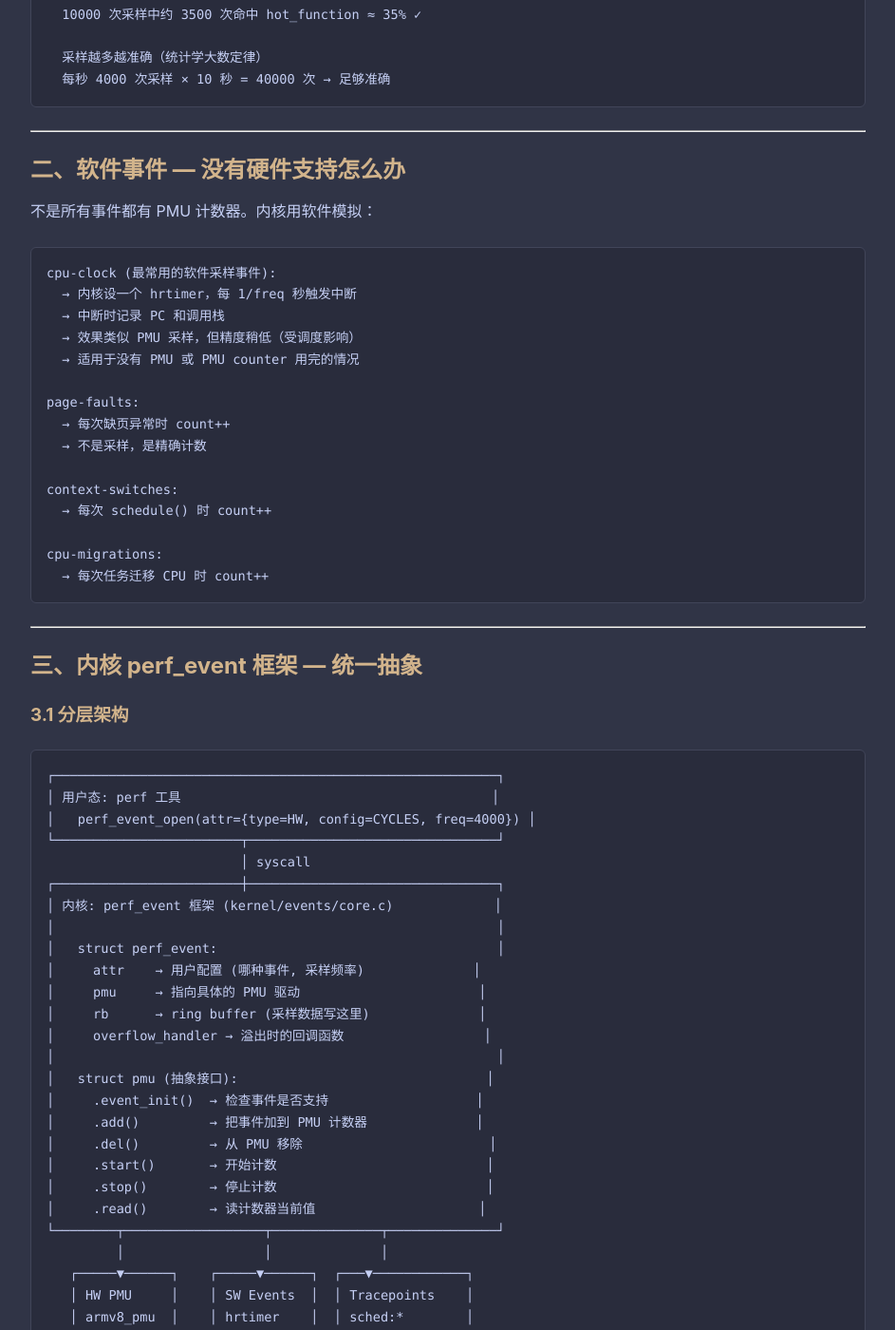
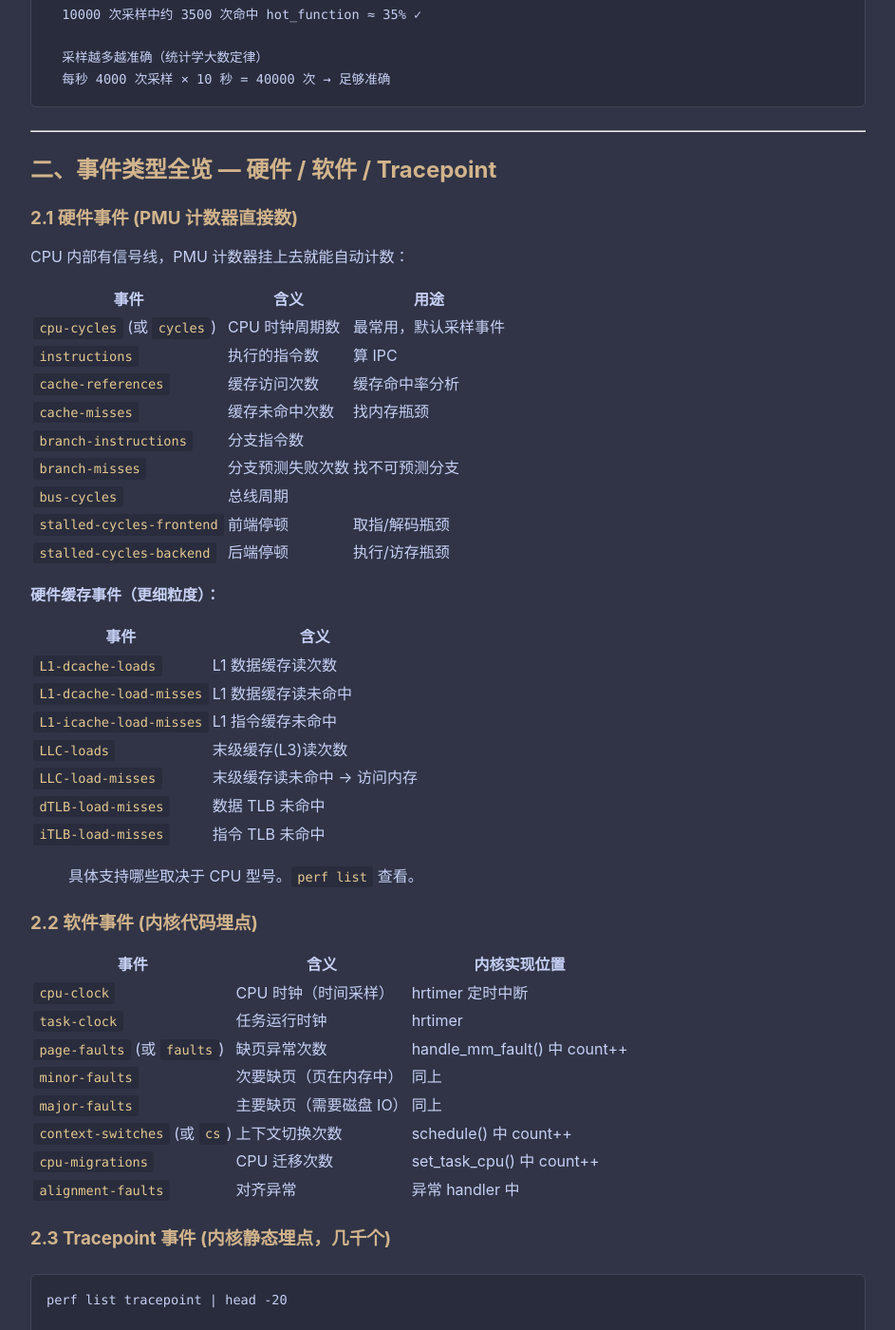
Before and after one commit to wangxiaolei12/wangxiaolei12.github.io, a Jekyll site: the page built from _posts/userspace-tools/2026-06-16-linux-perf-implementation-and-usage.md, in a window 1280 px wide and 1400 px high, scrolled down 2843 px. Shown: the whole window at 95% size, without its empty margins (168-1111 px from the left). Built offline with Jekyll 4.4.1, drawn with Linux system fonts in a browser that asks for light colours; some of the changed text lies outside the part shown.

Commit message:
Perf: expand event types section with full HW/SW/tracepoint list and why software events exist

````diff
--- a/_posts/userspace-tools/2026-06-16-linux-perf-implementation-and-usage.md
+++ b/_posts/userspace-tools/2026-06-16-linux-perf-implementation-and-usage.md
@@ -127,27 +127,119 @@ PMU 只是把信号线连到计数器上，不会干扰程序执行。
 
 ---
 
-## 二、软件事件 — 没有硬件支持怎么办
+## 二、事件类型全览 — 硬件 / 软件 / Tracepoint
 
-不是所有事件都有 PMU 计数器。内核用软件模拟：
+### 2.1 硬件事件 (PMU 计数器直接数)
+
+CPU 内部有信号线，PMU 计数器挂上去就能自动计数：
+
+| 事件 | 含义 | 用途 |
+|------|------|------|
+| `cpu-cycles` (或 `cycles`) | CPU 时钟周期数 | 最常用，默认采样事件 |
+| `instructions` | 执行的指令数 | 算 IPC |
+| `cache-references` | 缓存访问次数 | 缓存命中率分析 |
+| `cache-misses` | 缓存未命中次数 | 找内存瓶颈 |
+| `branch-instructions` | 分支指令数 | |
+| `branch-misses` | 分支预测失败次数 | 找不可预测分支 |
+| `bus-cycles` | 总线周期 | |
+| `stalled-cycles-frontend` | 前端停顿 | 取指/解码瓶颈 |
+| `stalled-cycles-backend` | 后端停顿 | 执行/访存瓶颈 |
+
+**硬件缓存事件（更细粒度）：**
+
+| 事件 | 含义 |
+|------|------|
+| `L1-dcache-loads` | L1 数据缓存读次数 |
+| `L1-dcache-load-misses` | L1 数据缓存读未命中 |
+| `L1-icache-load-misses` | L1 指令缓存未命中 |
+| `LLC-loads` | 末级缓存(L3)读次数 |
+| `LLC-load-misses` | 末级缓存读未命中 → 访问内存 |
+| `dTLB-load-misses` | 数据 TLB 未命中 |
+| `iTLB-load-misses` | 指令 TLB 未命中 |
+
+> 具体支持哪些取决于 CPU 型号。`perf list` 查看。
+
+### 2.2 软件事件 (内核代码埋点)
+
+| 事件 | 含义 | 内核实现位置 |
+|------|------|-------------|
+| `cpu-clock` | CPU 时钟（时间采样） | hrtimer 定时中断 |
+| `task-clock` | 任务运行时钟 | hrtimer |
+| `page-faults` (或 `faults`) | 缺页异常次数 | handle_mm_fault() 中 count++ |
+| `minor-faults` | 次要缺页（页在内存中） | 同上 |
+| `major-faults` | 主要缺页（需要磁盘 IO） | 同上 |
+| `context-switches` (或 `cs`) | 上下文切换次数 | schedule() 中 count++ |
+| `cpu-migrations` | CPU 迁移次数 | set_task_cpu() 中 count++ |
+| `alignment-faults` | 对齐异常 | 异常 handler 中 |
+
+### 2.3 Tracepoint 事件 (内核静态埋点，几千个)
+
+```bash
+perf list tracepoint | head -20
+
+# 常用:
+sched:sched_switch          # 上下文切换详情 (从谁切到谁)
+sched:sched_wakeup          # 进程被唤醒
+irq:irq_handler_entry       # 中断处理开始
+irq:irq_handler_exit        # 中断处理结束
+block:block_rq_issue        # 块 IO 请求发出
+net:net_dev_xmit            # 网络包发送
+kmem:kmalloc                # 内存分配
+kmem:kfree                  # 内存释放
+```
+
+### 2.4 为什么需要软件事件？
+
+**原因一：有些事件硬件根本数不了**
+
+PMU 只能数 CPU 微架构内部的事件（流水线上有信号线的）。但 `page-faults`、`context-switches` 这些是**内核逻辑概念**，不是硬件能感知的：
 
 ```
-cpu-clock (最常用的软件采样事件):
-  → 内核设一个 hrtimer，每 1/freq 秒触发中断
-  → 中断时记录 PC 和调用栈
-  → 效果类似 PMU 采样，但精度稍低（受调度影响）
-  → 适用于没有 PMU 或 PMU counter 用完的情况
+PMU 能数的:   cycles, instructions, cache-miss
+              ↑ CPU 内部有"事件信号线"连到计数器
 
-page-faults:
-  → 每次缺页异常时 count++
-  → 不是采样，是精确计数
+PMU 数不了的: page-fault    ← 这是软件处理的异常
+              context-switch ← 这是调度器的行为
+              cpu-migration  ← 这是负载均衡的结果
+              没有硬件信号线，PMU 看不到这些！
+```
 
-context-switches:
-  → 每次 schedule() 时 count++
+**原因二：硬件计数器数量有限**
 
-cpu-migrations:
-  → 每次任务迁移 CPU 时 count++
+ARM64 通常只有 6 个 PMU 计数器。如果你同时想监控 10 个事件，硬件不够用：
+
 ```
+场景: 6 个 PMU counter 已经全部用于 cache 分析:
+  counter 0: L1-dcache-loads
+  counter 1: L1-dcache-load-misses
+  counter 2: L1-icache-load-misses
+  counter 3: LLC-loads
+  counter 4: LLC-load-misses
+  counter 5: dTLB-load-misses
+
+  还想同时做 CPU profiling → 没有空闲 counter 了！
+  解决: 用 cpu-clock (软件 hrtimer) 做采样
+        不占 PMU counter，效果接近 cycles 采样
+```
+
+**总结：**
+```
+硬件事件: PMU 计数器，零开销，精确，但数量有限(6-8个)，只能数微架构事件
+软件事件: 内核代码埋点，不受硬件限制，能统计任何内核逻辑行为
+两者互补！
+```
+
+### 2.5 怎么选事件？
+
+| 你想分析什么 | 用什么事件 |
+|-------------|-----------|
+| 哪个函数 CPU 占用高 | `cycles` (默认) 或 `cpu-clock` |
+| 程序 IPC 低为什么 | `cycles` + `instructions` |
+| 缓存是否是瓶颈 | `cache-misses` 或 `L1-dcache-load-misses` |
+| 分支预测差 | `branch-misses` |
+| 内存分配频繁 | `page-faults` 或 `kmem:kmalloc` |
+| 频繁切换 | `context-switches` 或 `sched:sched_switch` |
+| IO 延迟 | `block:block_rq_issue` + `block:block_rq_complete` |
 
 ---
 
````
